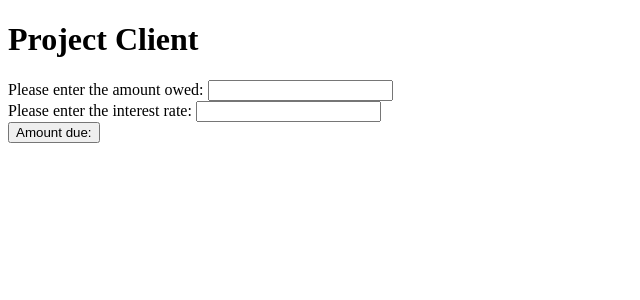
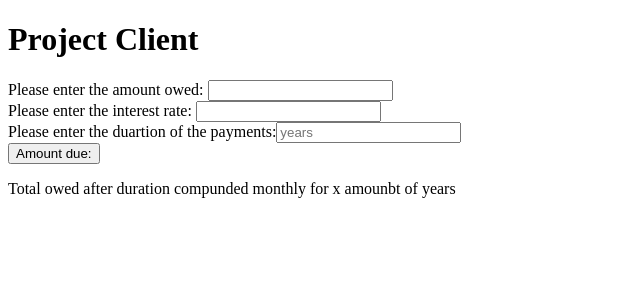
Before and after one commit to kbravo10/small_project, a React (Create React App) app in the folder small_project/client/: page / in a window 1280 px wide. Shown: the top 300 px of the page, without its empty margins (0-640 px from the left). Built offline with nearby package versions, Linux system fonts and the light colour scheme.

Commit message:
modify equation

```diff
--- a/small_project/client/src/components/App.js
+++ b/small_project/client/src/components/App.js
@@ -1,13 +1,16 @@
 import React, { useState } from "react";
 
 function App() {
-  const [total, setTotal] = useState([])
+  const [total, setTotal] = useState([]);
 
-  function handleSubmit(event){
+  function handleSubmit(event) {
     event.preventDefault();
-    const interestForm= Object.fromEntries(new FormData(event.target).entries());
-
-    setTotal(parseFloat(interestForm.amount) * (1+(parseFloat((interestForm.rate/100)))))
+    const interestForm = Object.fromEntries(
+      new FormData(event.target).entries()
+    );
+    var rateDec = interestForm.rate/100
+    var compoundInterest = interestForm.amount * Math.pow((1 + rateDec/ 12), (12 * interestForm.years))
+    setTotal(compoundInterest)
   }
 
   return (
@@ -20,11 +23,15 @@ function App() {
         <label>Please enter the interest rate: </label>
         <input type="text" name="rate"></input>
         <br></br>
+        <label>Please enter the duartion of the payments:</label>
+        <input type="text" name="years" placeholder="years"></input>
+        <br></br>
         <button type="submit">Amount due:</button>
       </form>
+      <p>Total owed after duration compunded monthly for x amounbt of years</p>
       <p>{total}</p>
     </div>
-    )
+  );
 }
 
 export default App;
```
